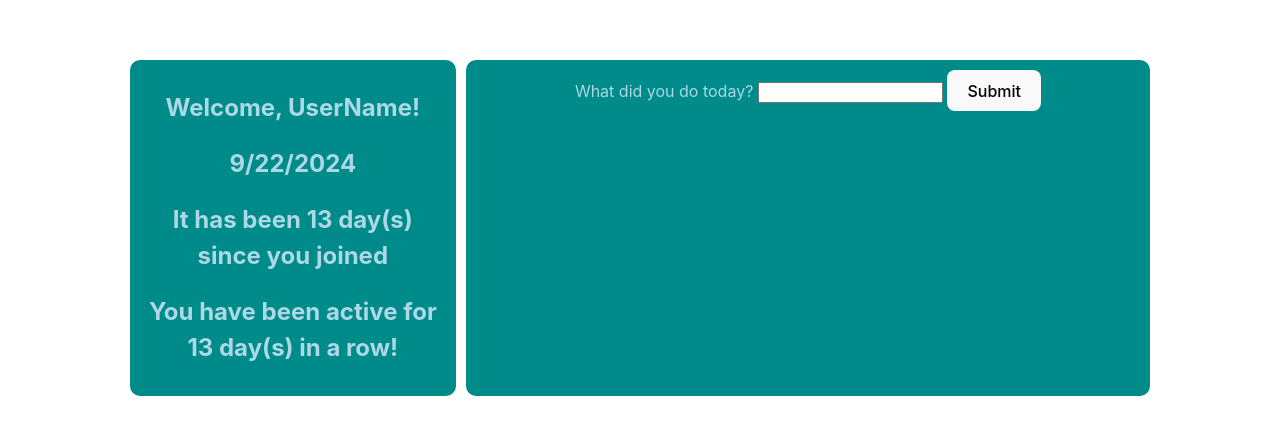
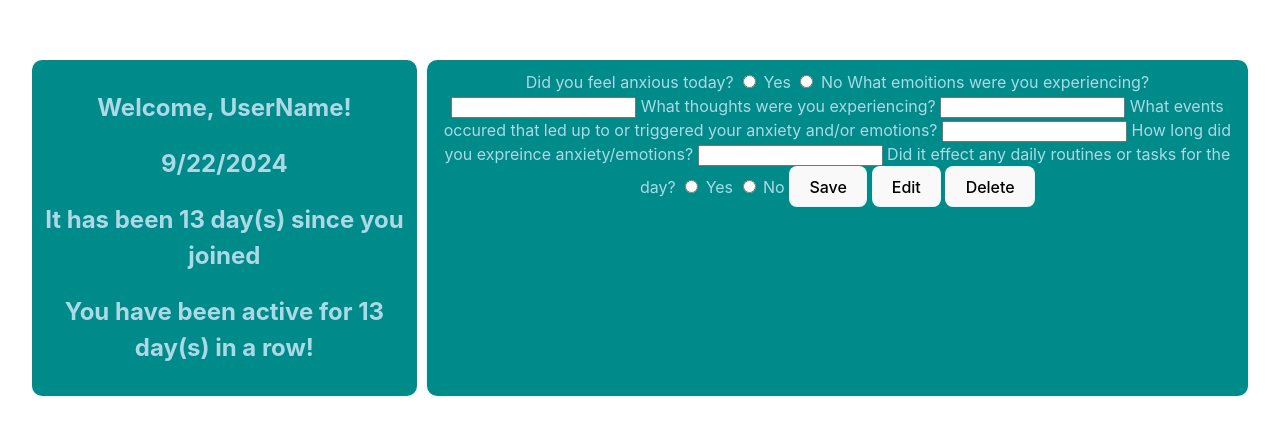
Before and after one commit to PipoAT/CS5167-Project-1, a Svelte app: page / in a window 1280 px wide. Shown: the part 172-606 px from the top of the page. Built offline with nearby package versions, Linux system fonts and the light colour scheme.

Commit message:
intial main form layout development

```diff
--- a/src/App.svelte
+++ b/src/App.svelte
@@ -12,9 +12,34 @@
     </div>
     <div id="form">
       <form>
-        <label for="activity">What did you do today?</label>
-        <input type="text" id="activity" name="activity" required>
-        <button type="submit">Submit</button>
+        <label for="anxiety">Did you feel anxious today?</label>
+        <input type="radio" id="anxiety-yes" name="anxiety" value="yes">
+        <label for="anxiety-yes">Yes</label>
+        <input type="radio" id="anxiety-no" name="anxiety" value="no">
+        <label for="anxiety-no">No</label>
+
+        <label for="emotions">What emoitions were you experiencing?</label>
+        <input type="text" id="emotions" name="emotions" required>
+
+        <label for="thoughts">What thoughts were you experiencing?</label>
+        <input type="text" id="thoughts" name="thoughts" required>
+
+        <label for="events">What events occured that led up to or triggered your anxiety and/or emotions?</label>
+        <input type="text" id="events" name="events" required>
+
+        <label for="time">How long did you expreince anxiety/emotions?</label>
+        <input type="text" id="time" name="time" required>
+
+        <label for="effect">Did it effect any daily routines or tasks for the day?</label>
+        <input type="radio" id="effect-yes" name="effect" value="yes">
+        <label for="affect-yes">Yes</label>
+        <input type="radio" id="effect-no" name="effect" value="no">
+        <label for="affect-no">No</label>
+
+
+        <button type="submit">Save</button>
+        <button type="submit">Edit</button>
+        <button type="submit">Delete</button>
       </form>
     </div>
   </div>
```
